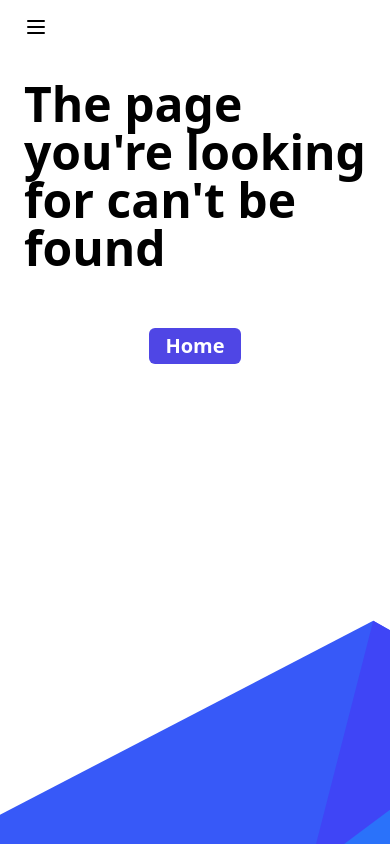
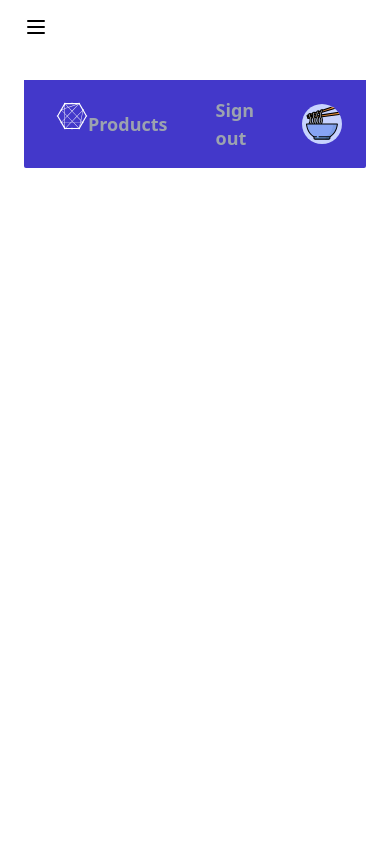
Before and after one commit to Lunatix01/simple-ecommerce-website-MERN-, a Next.js app in the folder App/: page /temp2 in a window 390 px wide. Before the commit this address had no page. Built offline with nearby package versions, Linux system fonts and the light colour scheme.

Commit message:
fixing responsive nav to products page

```diff
--- /dev/null
+++ b/App/pages/temp2.js
@@ -0,0 +1,15 @@
+import Navbar2 from "../components/Navbar2"
+const temp2 = () => {
+    return (
+        <>
+            <div>
+                <Navbar2/>
+            </div>
+            <div>
+
+            </div>
+        </>
+    )
+}
+
+export default temp2
```
